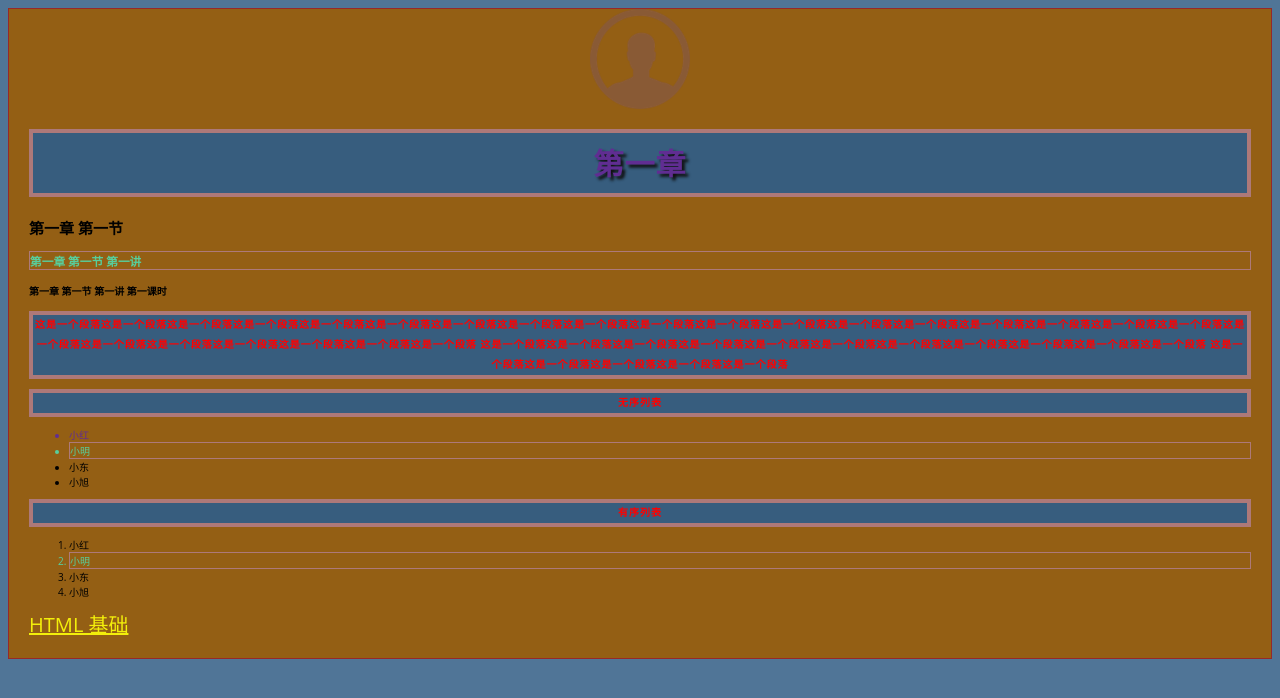
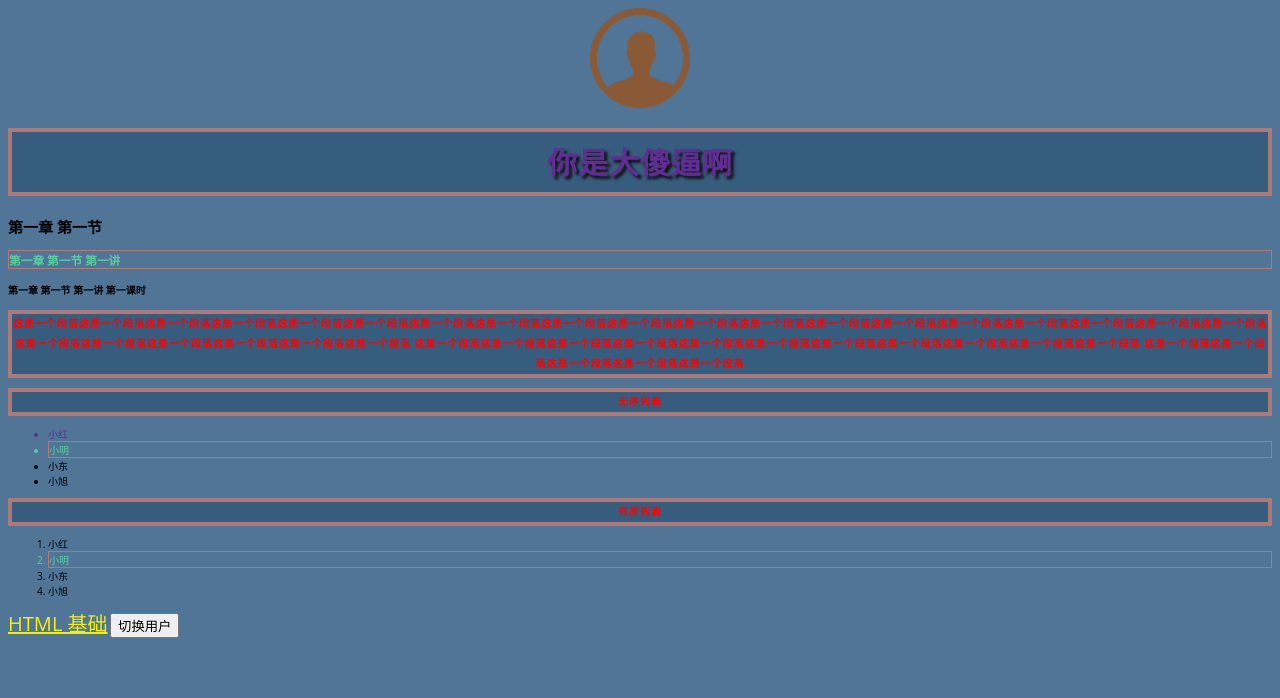
Before and after one commit to liDengHong/Learns-HTML, a plain HTML site: page 基础知识/index.html in a window 1280 px wide. Drawn offline with Linux system fonts and the light colour scheme; a web font is replaced by a local one.

Commit message:
切换用户

```diff
--- a/基础知识/index.html
+++ b/基础知识/index.html
@@ -9,7 +9,6 @@
 </head>
 
 <body>
-    <div class="content">
         <img src="images/touxiang.png" class="image" alt="测试图片">
         <h1 class="text">第一章</h1>
         <h2>第一章 第一节</h2>
@@ -35,8 +34,7 @@
             <li>小旭</li>
         </ol>
         <a href="https://developer.mozilla.org/zh-CN/docs/Learn/Getting_started_with_the_web/HTML_basics">HTML 基础</a>
-    </div>
-
+        <button>切换用户</button>
     <script src="./scripts/index.js"></script>
 </body>
 
--- a/基础知识/scripts/index.js
+++ b/基础知识/scripts/index.js
@@ -54,3 +54,28 @@ image1.onclick = function () {
         image1.setAttribute('src', 'images/touxiang.png');
     }
 };
+
+/**给切换用户按钮做处理 */
+let btn = document.querySelector('button');
+///设置标题
+function setH1Name (name) {
+    let h1 = document.querySelector('h1');
+    h1.textContent = name;
+}
+
+///输入用户名称
+function setUserName() {
+    let name = prompt('输入名称');
+    localStorage.setItem('name',name);
+    setH1Name(name);
+}
+
+///读取存储的名称
+let locationNaem = localStorage.getItem('name');
+if (!locationNaem) {
+    setH1Name('你是大傻逼啊');
+}else {
+    setH1Name(locationNaem);
+}
+
+btn.onclick = setUserName;
--- a/基础知识/styles/style.css
+++ b/基础知识/styles/style.css
@@ -44,16 +44,6 @@ img {
     color: rgb(87, 207, 157);
     border: 1px solid rgb(173, 121, 121);
 }
-
-.content {
-    /* width: 375px; */
-    background-color: rgb(148, 95, 20);
-    padding: 0 20px 20px 20px;
-    border: 1px solid rgb(151, 41, 41);
-    margin:0 auto;
-}
-
-
   a {
       font-size: 20px;
       color: rgb(243, 239, 11)
```
